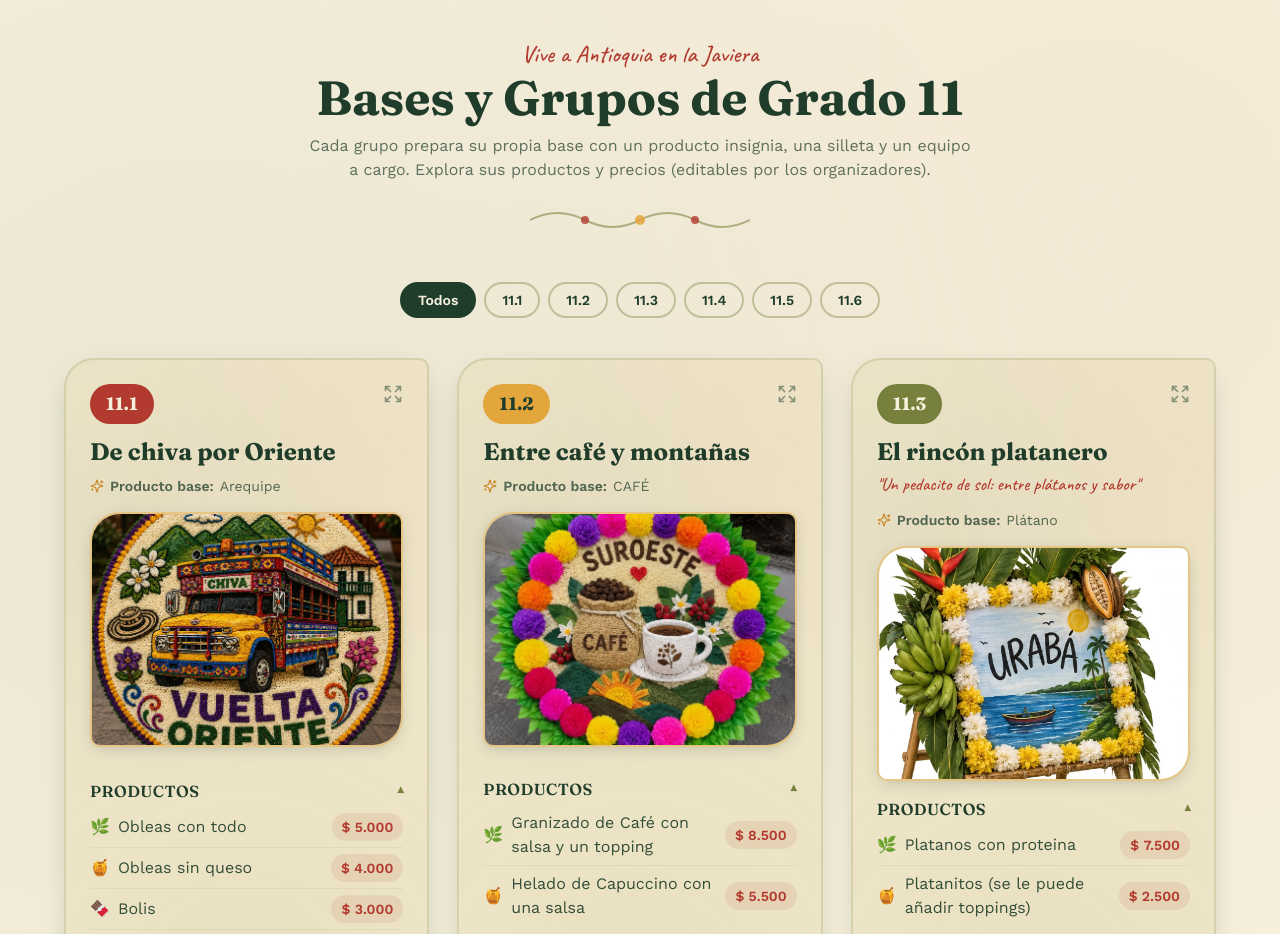
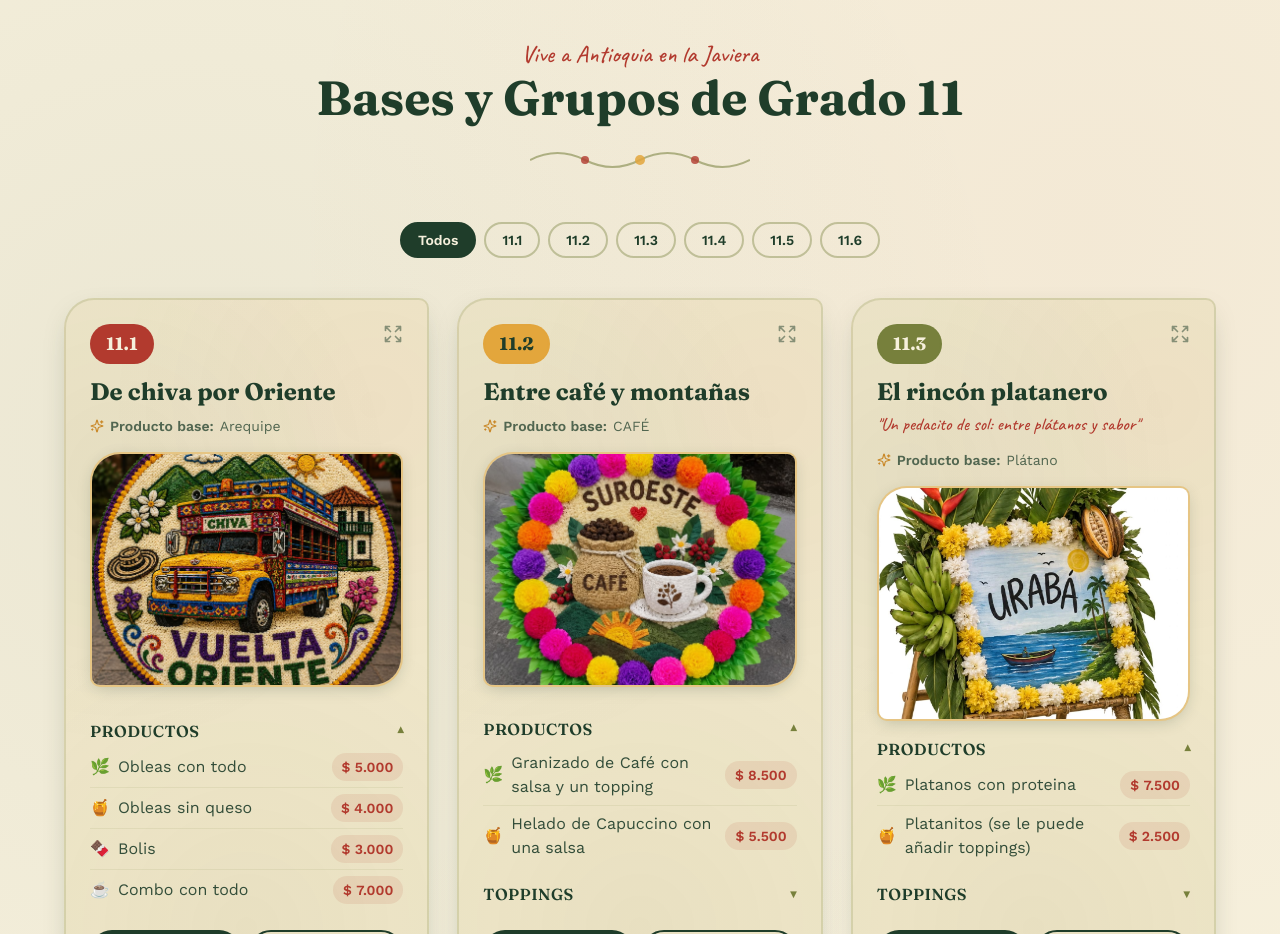
Before and after one commit to SamuelDiazS/AntioquiaJaviera, a React (Vite) app: page / in a window 1280 px wide. Shown: the part 1200-2134 px from the top of the page. Built offline with nearby package versions, Linux system fonts and the light colour scheme.

Commit message:
mensaje removido

```diff
--- a/src/components/GroupsSection.jsx
+++ b/src/components/GroupsSection.jsx
@@ -18,10 +18,6 @@ export default function GroupsSection() {
           <h2 className="font-display text-3xl sm:text-4xl lg:text-5xl font-bold text-verde-oscuro mt-1">
             Bases y Grupos de Grado 11
           </h2>
-          <p className="text-verde-oscuro/70 max-w-2xl mx-auto mt-3">
-            Cada grupo prepara su propia base con un producto insignia, una silleta y un equipo a
-            cargo. Explora sus productos y precios (editables por los organizadores).
-          </p>
         </div>
 
         <DivisorFloral className="mb-10" />
```
